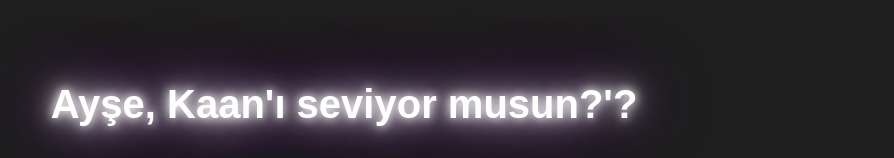
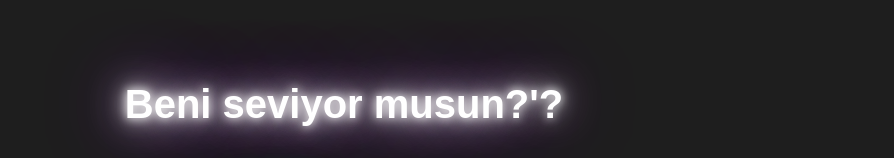
Before and after one commit to StosyKaan/lovebuiste, a plain HTML site: page seni seviyorum.html in a window 1280 px wide. Shown: the part 271-429 px from the top of the page, without its empty margins (296-1190 px from the left). Drawn offline with nearby package versions, Linux system fonts and the light colour scheme.

Commit message:
index.js.html

```diff
--- a/seni seviyorum.html
+++ b/seni seviyorum.html
@@ -80,7 +80,7 @@
 </head>
 <body>
     <div class="container">
-        <h2>Ayşe, Kaan'ı seviyor musun?'?</h2>
+        <h2>Beni seviyor musun?'?</h2>
         <button class="button-33" id="yes-btn" role="button">EVET</button>
         <button class="red-button" id="runaway-btn" role="button">HAYIR</button>
     </div>
```
